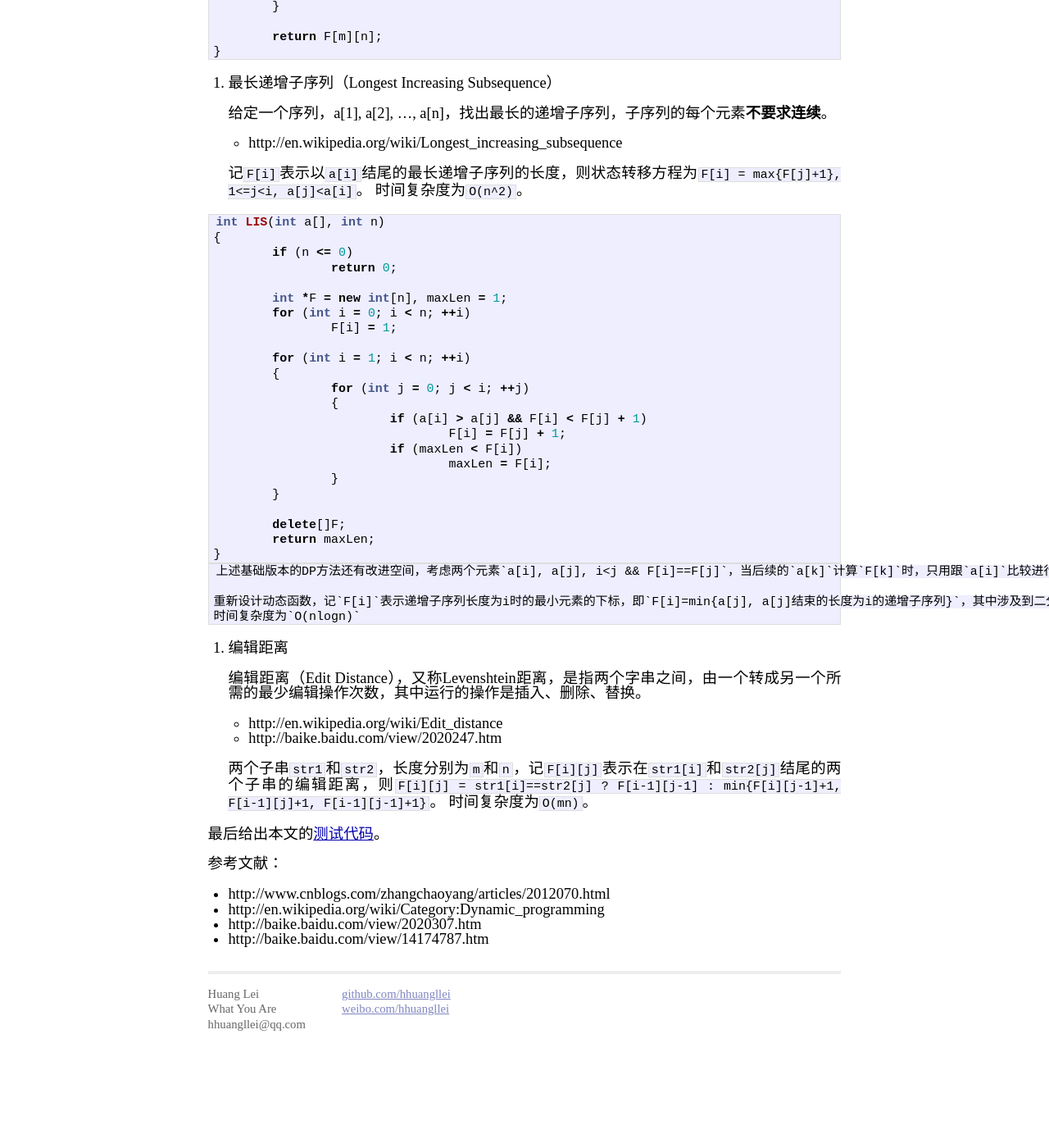
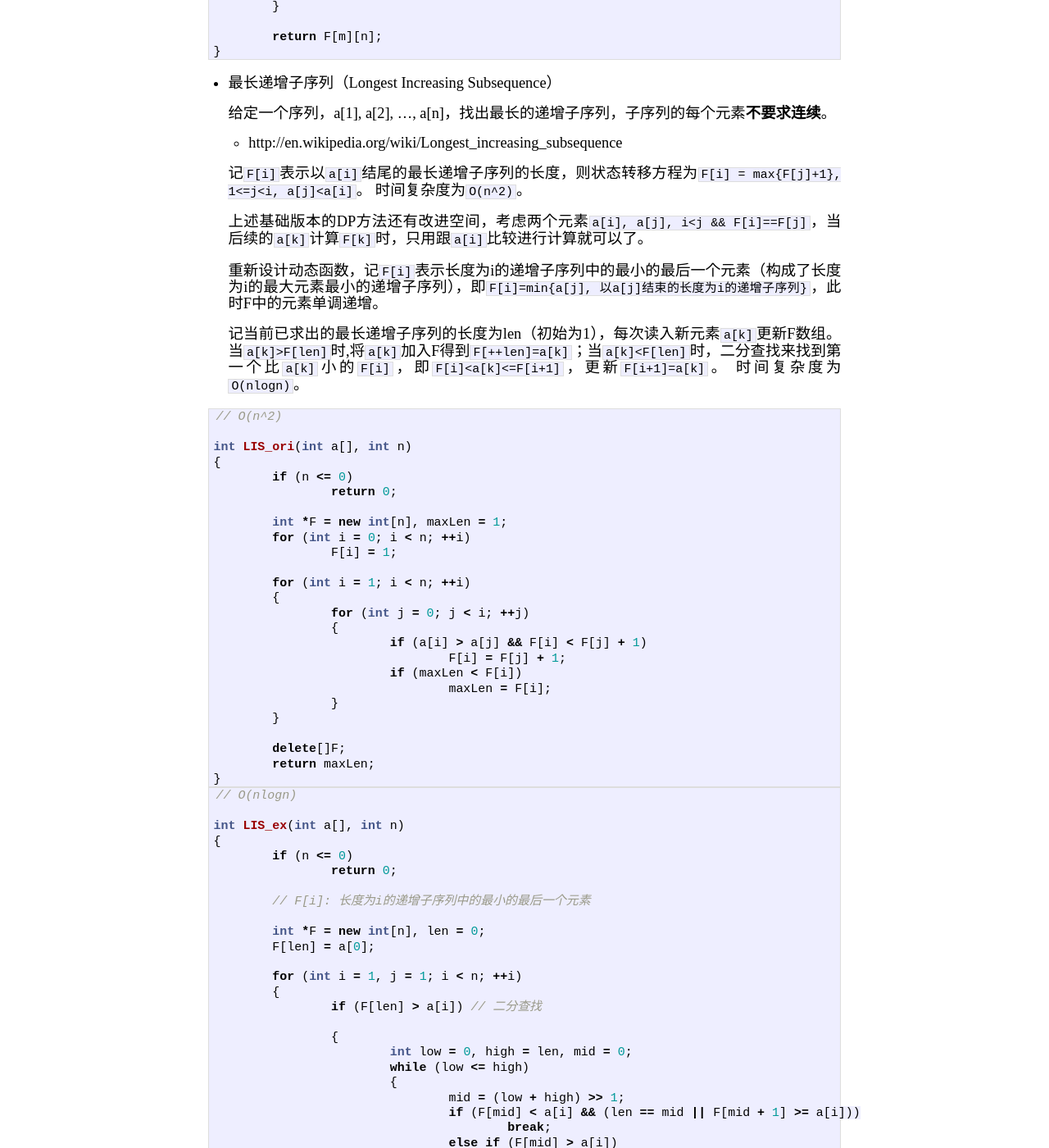
Before and after one commit to hhuangllei/hhuangllei.github.io, a Jekyll site: the page built from _posts/2015-04-04-MaxSub-LCS-LIS-ED.md, in a window 1280 px wide and 1400 px high, scrolled down 2087 px. Shown: the whole window at 82% size. Built offline with Jekyll 4.4.1, drawn with Linux system fonts in a browser that asks for light colours; comment, search, counter and statistics services are not loaded; before the commit the page ends 3360 px from its top, so only the background shows below that; some of the changed text lies outside the part shown.

Commit message:
DP: MaxSum LCS LIS ED, 4th version, format is ok, done

```diff
--- a/_posts/2015-04-04-MaxSub-LCS-LIS-ED.md
+++ b/_posts/2015-04-04-MaxSub-LCS-LIS-ED.md
@@ -111,17 +111,25 @@
 }
 {% endhighlight %}
 
-4. 最长递增子序列（Longest Increasing Subsequence）
+* 最长递增子序列（Longest Increasing Subsequence）
 
-	给定一个序列，a[1], a[2], ..., a[n]，找出最长的递增子序列，子序列的每个元素**不要求连续**。
+  给定一个序列，a[1], a[2], ..., a[n]，找出最长的递增子序列，子序列的每个元素**不要求连续**。
 
-	* http://en.wikipedia.org/wiki/Longest_increasing_subsequence
+  * http://en.wikipedia.org/wiki/Longest_increasing_subsequence
 
-	记`F[i]`表示以`a[i]`结尾的最长递增子序列的长度，则状态转移方程为`F[i] = max{F[j]+1}, 1<=j<i, a[j]<a[i]`。
-	时间复杂度为`O(n^2)`。
+  记`F[i]`表示以`a[i]`结尾的最长递增子序列的长度，则状态转移方程为`F[i] = max{F[j]+1}, 1<=j<i, a[j]<a[i]`。
+  时间复杂度为`O(n^2)`。
+
+  上述基础版本的DP方法还有改进空间，考虑两个元素`a[i], a[j], i<j && F[i]==F[j]`，当后续的`a[k]`计算`F[k]`时，只用跟`a[i]`比较进行计算就可以了。
+
+  重新设计动态函数，记`F[i]`表示长度为i的递增子序列中的最小的最后一个元素（构成了长度为i的最大元素最小的递增子序列），即`F[i]=min{a[j], 以a[j]结束的长度为i的递增子序列}`，此时F中的元素单调递增。
+
+  记当前已求出的最长递增子序列的长度为len（初始为1），每次读入新元素`a[k]`更新F数组。当`a[k]>F[len]`时,将`a[k]`加入F得到`F[++len]=a[k]`；当`a[k]<F[len]`时，二分查找来找到第一个比`a[k]`小的`F[i]`，即`F[i]<a[k]<=F[i+1]`，更新`F[i+1]=a[k]`。
+  时间复杂度为`O(nlogn)`。
 
 {% highlight C++ %}
-int LIS(int a[], int n)
+// O(n^2)
+int LIS_ori(int a[], int n)
 {
 	if (n <= 0)
 		return 0;
@@ -146,26 +154,90 @@
 }
 {% endhighlight %}
 
-	上述基础版本的DP方法还有改进空间，考虑两个元素`a[i], a[j], i<j && F[i]==F[j]`，当后续的`a[k]`计算`F[k]`时，只用跟`a[i]`比较进行计算就可以了。
+{% highlight C++ %}
+// O(nlogn)
+int LIS_ex(int a[], int n)
+{
+	if (n <= 0)
+		return 0;
 
-	重新设计动态函数，记`F[i]`表示递增子序列长度为i时的最小元素的下标，即`F[i]=min{a[j], a[j]结束的长度为i的递增子序列}`，其中涉及到二分查找来定位F[i]的更新。
-	时间复杂度为`O(nlogn)`
+	// F[i]: 长度为i的递增子序列中的最小的最后一个元素
+	int *F = new int[n], len = 0;
+	F[len] = a[0];
 
-5. 编辑距离
+	for (int i = 1, j = 1; i < n; ++i)
+	{
+		if (F[len] > a[i]) // 二分查找
+		{
+			int low = 0, high = len, mid = 0;
+			while (low <= high)
+			{
+				mid = (low + high) >> 1;
+				if (F[mid] < a[i] && (len == mid || F[mid + 1] >= a[i]))
+					break;
+				else if (F[mid] > a[i])
+					high = mid - 1;
+				else
+					low = mid + 1;
+			}
 
-	编辑距离（Edit Distance），又称Levenshtein距离，是指两个字串之间，由一个转成另一个所需的最少编辑操作次数，其中运行的操作是插入、删除、替换。
+			j = mid + 1;
+		}
+		else if (F[len] < a[i])
+			j = ++len;
+		else
+			continue;
+		F[j] = a[i];
+	}
 
-	* http://en.wikipedia.org/wiki/Edit_distance
-	* http://baike.baidu.com/view/2020247.htm
+	return len + 1;
+}
+{% endhighlight %}
 
-	两个子串`str1`和`str2`，长度分别为`m`和`n`，记`F[i][j]`表示在`str1[i]`和`str2[j]`结尾的两个子串的编辑距离，则`F[i][j] = str1[i]==str2[j] ? F[i-1][j-1] : min{F[i][j-1]+1, F[i-1][j]+1, F[i-1][j-1]+1}`。
-	时间复杂度为`O(mn)`。
+* 编辑距离
 
-最后给出本文的[测试代码]({{site.url}}/assets/code/DP_LCS.cpp)。
+  编辑距离（Edit Distance），又称Levenshtein距离，是指两个字串之间，由一个转成另一个所需的最少编辑操作次数，其中运行的操作是插入、删除、替换。
+
+  * http://en.wikipedia.org/wiki/Edit_distance
+  * http://baike.baidu.com/view/2020247.htm
+
+  两个子串`str1`和`str2`，长度分别为`m`和`n`，记`F[i][j]`表示在`str1[i]`和`str2[j]`结尾的两个子串的编辑距离，则`F[i][j] = str1[i]==str2[j] ? F[i-1][j-1] : min{F[i][j-1]+1, F[i-1][j]+1, F[i-1][j-1]+1}`。
+  时间复杂度为`O(mn)`。
+
+{% highlight C++ %}
+int EditDistance(string str1, string str2)
+{
+	int m = str1.length(), n = str2.length();
+
+	vector<vector<int> > F(m + 1, vector<int>(n + 1));
+	// initialize
+	for (int i = 0; i <= m; ++i)
+		F[i][0] = i;
+	for (int j = 0; j <= n; ++j)
+		F[0][j] = j;
+
+	for (int i = 1; i <= m; ++i)
+	{
+		for (int j = 1; j <= n; ++j)
+		{
+			if (str1[i - 1] == str2[j - 1])
+			{
+				F[i][j] = F[i - 1][j - 1];
+			}
+			else
+			{
+				F[i][j] = min(F[i-1][j-1]+1, min(F[i][j-1]+1, F[i-1][j]+1));
+			}
+		}
+	}
+
+	return F[m][n];
+}
+{% endhighlight %}
+
+对于DP问题，主要是设计状态函数和推导状态转移方程，另外也要注意初始化，此外还涉及状态的压缩来优化空间。最后给出本文的[测试代码]({{site.url}}/assets/code/DP_LCS.cpp)。
 
 参考文献：
 
-* http://www.cnblogs.com/zhangchaoyang/articles/2012070.html
-* http://en.wikipedia.org/wiki/Category:Dynamic_programming
-* http://baike.baidu.com/view/2020307.htm
-* http://baike.baidu.com/view/14174787.htm
+  * http://www.cnblogs.com/zhangchaoyang/articles/2012070.html
+  * http://en.wikipedia.org/wiki/Category:Dynamic_programming
```
Also changed, not shown: other parts of _posts/2015-04-04-MaxSub-LCS-LIS-ED.md (+19 -19 lines), 1 other file.
